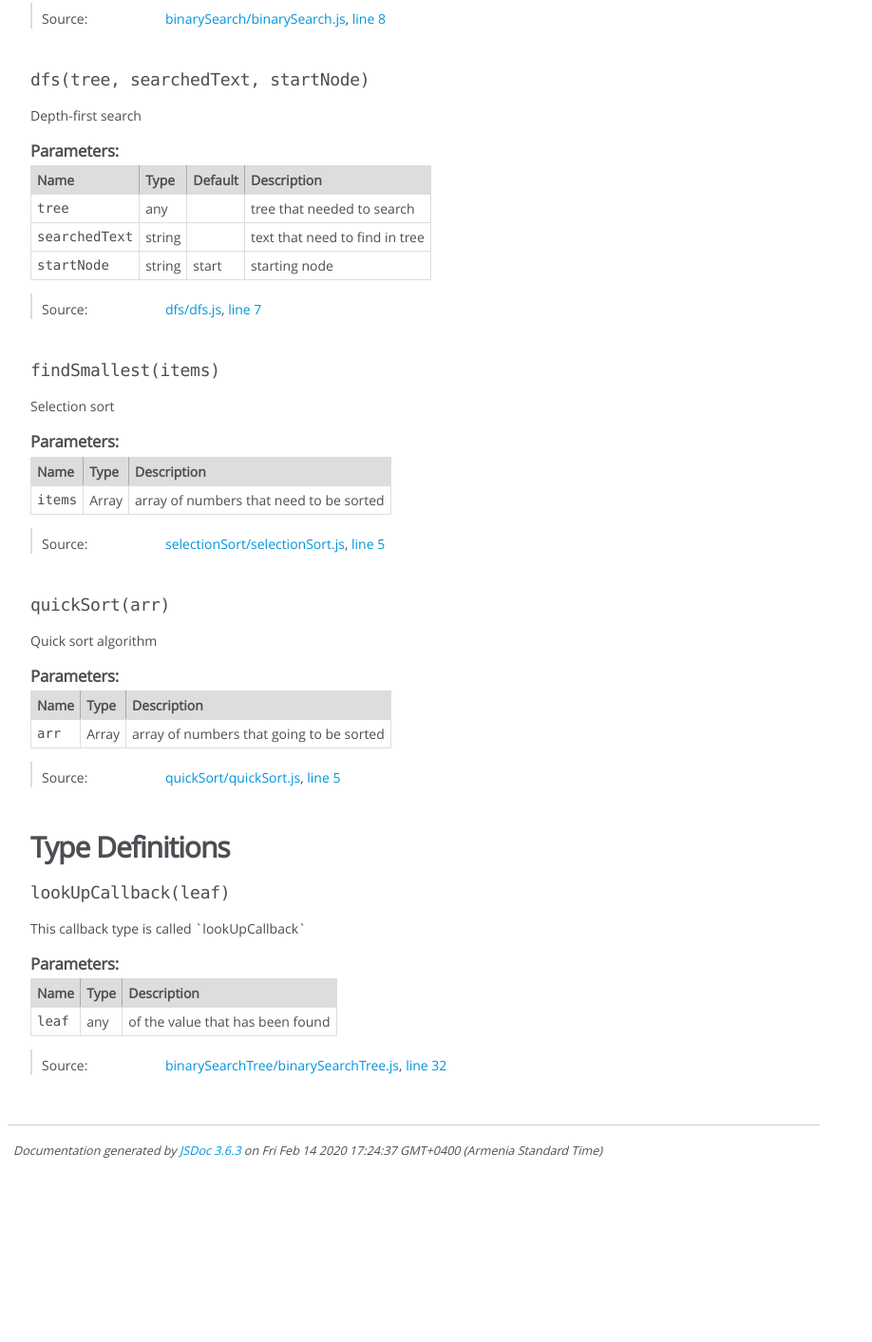
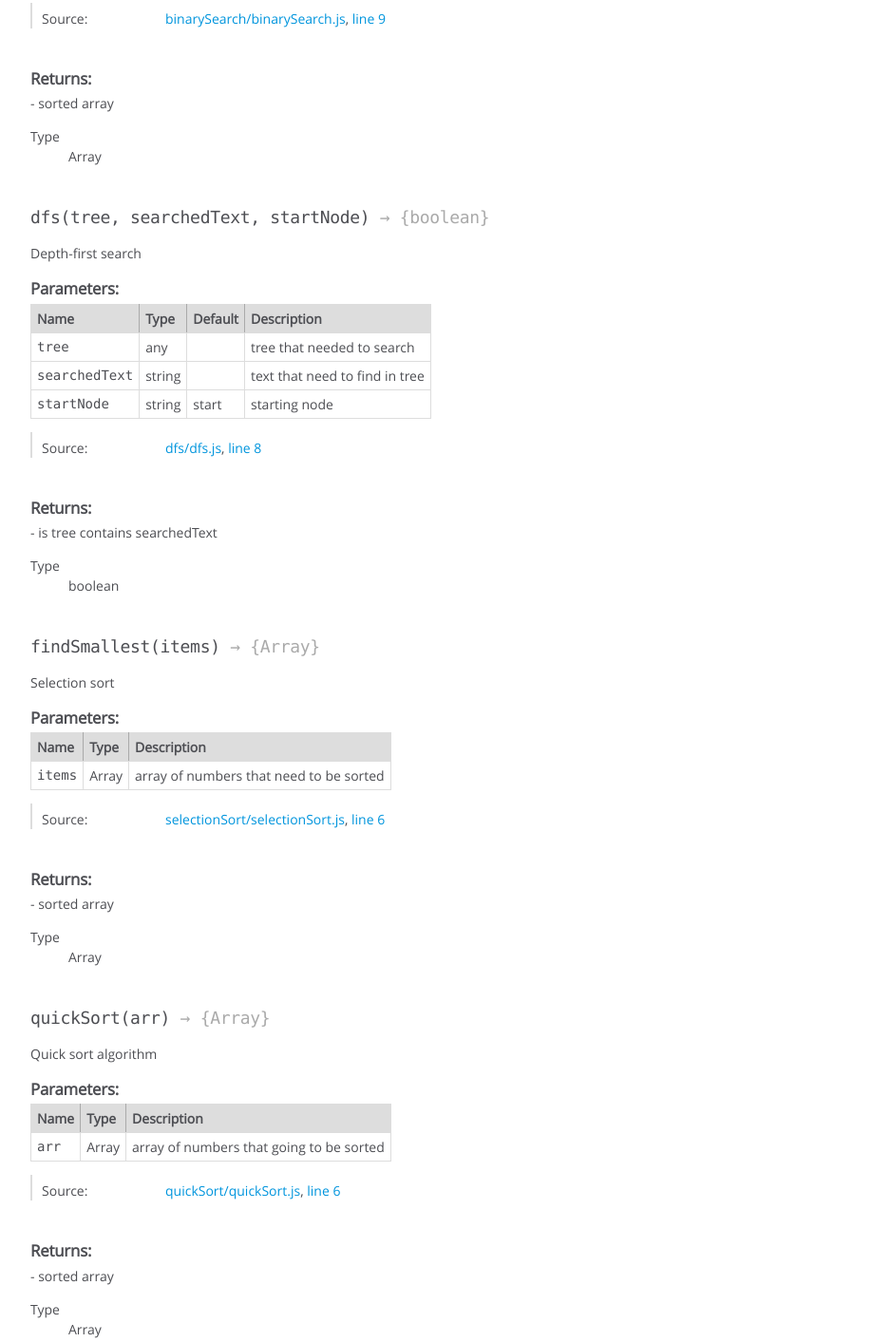
Before and after one commit to vre2h/grokking-algorithms, a website: page docs/global.html in a window 1280 px wide. Shown: the part 487-1900 px from the top of the page at 95% size, without its empty margins (0-918 px from the left). Before the commit the page ends 1723 px from the top, so only its background shows below. Drawn offline with Linux system fonts and the light colour scheme.

Commit message:
docs(*): update all functions

```diff
--- a/docs/global.html
+++ b/docs/global.html
@@ -104,7 +104,7 @@
 
 
 
-    <h4 class="name" id="binarySearch"><span class="type-signature"></span>binarySearch<span class="signature">(arr, val, start, end)</span><span class="type-signature"></span></h4>
+    <h4 class="name" id="binarySearch"><span class="type-signature"></span>binarySearch<span class="signature">(arr, val, start, end)</span><span class="type-signature"> &rarr; {Array}</span></h4>
 
 
 
@@ -294,7 +294,7 @@
 
     <dt class="tag-source">Source:</dt>
     <dd class="tag-source"><ul class="dummy"><li>
-        <a href="binarySearch_binarySearch.js.html">binarySearch/binarySearch.js</a>, <a href="binarySearch_binarySearch.js.html#line8">line 8</a>
+        <a href="binarySearch_binarySearch.js.html">binarySearch/binarySearch.js</a>, <a href="binarySearch_binarySearch.js.html#line9">line 9</a>
     </li></ul></dd>
 
 
@@ -319,6 +319,26 @@
 
 
 
+<h5>Returns:</h5>
+
+
+<div class="param-desc">
+    - sorted array
+</div>
+
+
+
+<dl>
+    <dt>
+        Type
+    </dt>
+    <dd>
+
+<span class="param-type">Array</span>
+
+
+    </dd>
+</dl>
 
 
 
@@ -330,7 +350,9 @@
 
 
 
-    <h4 class="name" id="dfs"><span class="type-signature"></span>dfs<span class="signature">(tree, searchedText, startNode)</span><span class="type-signature"></span></h4>
+
+
+    <h4 class="name" id="dfs"><span class="type-signature"></span>dfs<span class="signature">(tree, searchedText, startNode)</span><span class="type-signature"> &rarr; {boolean}</span></h4>
 
 
 
@@ -493,7 +515,7 @@
 
     <dt class="tag-source">Source:</dt>
     <dd class="tag-source"><ul class="dummy"><li>
-        <a href="dfs_dfs.js.html">dfs/dfs.js</a>, <a href="dfs_dfs.js.html#line7">line 7</a>
+        <a href="dfs_dfs.js.html">dfs/dfs.js</a>, <a href="dfs_dfs.js.html#line8">line 8</a>
     </li></ul></dd>
 
 
@@ -518,6 +540,26 @@
 
 
 
+<h5>Returns:</h5>
+
+
+<div class="param-desc">
+    - is tree contains searchedText
+</div>
+
+
+
+<dl>
+    <dt>
+        Type
+    </dt>
+    <dd>
+
+<span class="param-type">boolean</span>
+
+
+    </dd>
+</dl>
 
 
 
@@ -529,7 +571,9 @@
 
 
 
-    <h4 class="name" id="findSmallest"><span class="type-signature"></span>findSmallest<span class="signature">(items)</span><span class="type-signature"></span></h4>
+
+
+    <h4 class="name" id="findSmallest"><span class="type-signature"></span>findSmallest<span class="signature">(items)</span><span class="type-signature"> &rarr; {Array}</span></h4>
 
 
 
@@ -630,7 +674,7 @@
 
     <dt class="tag-source">Source:</dt>
     <dd class="tag-source"><ul class="dummy"><li>
-        <a href="selectionSort_selectionSort.js.html">selectionSort/selectionSort.js</a>, <a href="selectionSort_selectionSort.js.html#line5">line 5</a>
+        <a href="selectionSort_selectionSort.js.html">selectionSort/selectionSort.js</a>, <a href="selectionSort_selectionSort.js.html#line6">line 6</a>
     </li></ul></dd>
 
 
@@ -655,6 +699,26 @@
 
 
 
+<h5>Returns:</h5>
+
+
+<div class="param-desc">
+    - sorted array
+</div>
+
+
+
+<dl>
+    <dt>
+        Type
+    </dt>
+    <dd>
+
+<span class="param-type">Array</span>
+
+
+    </dd>
+</dl>
 
 
 
@@ -666,7 +730,9 @@
 
 
 
-    <h4 class="name" id="quickSort"><span class="type-signature"></span>quickSort<span class="signature">(arr)</span><span class="type-signature"></span></h4>
+
+
+    <h4 class="name" id="quickSort"><span class="type-signature"></span>quickSort<span class="signature">(arr)</span><span class="type-signature"> &rarr; {Array}</span></h4>
 
 
 
@@ -767,7 +833,7 @@
 
     <dt class="tag-source">Source:</dt>
     <dd class="tag-source"><ul class="dummy"><li>
-        <a href="quickSort_quickSort.js.html">quickSort/quickSort.js</a>, <a href="quickSort_quickSort.js.html#line5">line 5</a>
+        <a href="quickSort_quickSort.js.html">quickSort/quickSort.js</a>, <a href="quickSort_quickSort.js.html#line6">line 6</a>
     </li></ul></dd>
 
 
@@ -790,6 +856,28 @@
 
 
 
+
+
+<h5>Returns:</h5>
+
+
+<div class="param-desc">
+    - sorted array
+</div>
+
+
+
+<dl>
+    <dt>
+        Type
+    </dt>
+    <dd>
+
+<span class="param-type">Array</span>
+
+
+    </dd>
+</dl>
 
 
 
@@ -910,7 +998,7 @@
 
     <dt class="tag-source">Source:</dt>
     <dd class="tag-source"><ul class="dummy"><li>
-        <a href="binarySearchTree_binarySearchTree.js.html">binarySearchTree/binarySearchTree.js</a>, <a href="binarySearchTree_binarySearchTree.js.html#line32">line 32</a>
+        <a href="binarySearchTree_binarySearchTree.js.html">binarySearchTree/binarySearchTree.js</a>, <a href="binarySearchTree_binarySearchTree.js.html#line33">line 33</a>
     </li></ul></dd>
 
 
@@ -960,7 +1048,7 @@
 <br class="clear">
 
 <footer>
-    Documentation generated by <a href="https://github.com/jsdoc/jsdoc">JSDoc 3.6.3</a> on Fri Feb 14 2020 17:24:37 GMT+0400 (Armenia Standard Time)
+    Documentation generated by <a href="https://github.com/jsdoc/jsdoc">JSDoc 3.6.3</a> on Fri Feb 14 2020 19:54:25 GMT+0400 (Armenia Standard Time)
 </footer>
 
 <script> prettyPrint(); </script>
```
Also changed, not shown: docs/binarySearchTree.html (+32 -10 lines), docs/binarySearchTree_binarySearchTree.js.html (+2 -1 lines), docs/binarySearch_binarySearch.js.html (+2 -1 lines), docs/dfs_dfs.js.html (+2 -1 lines), docs/index.html (+1 -1 lines), docs/quickSort_quickSort.js.html (+2 -1 lines), docs/selectionSort_selectionSort.js.html (+2 -1 lines).
